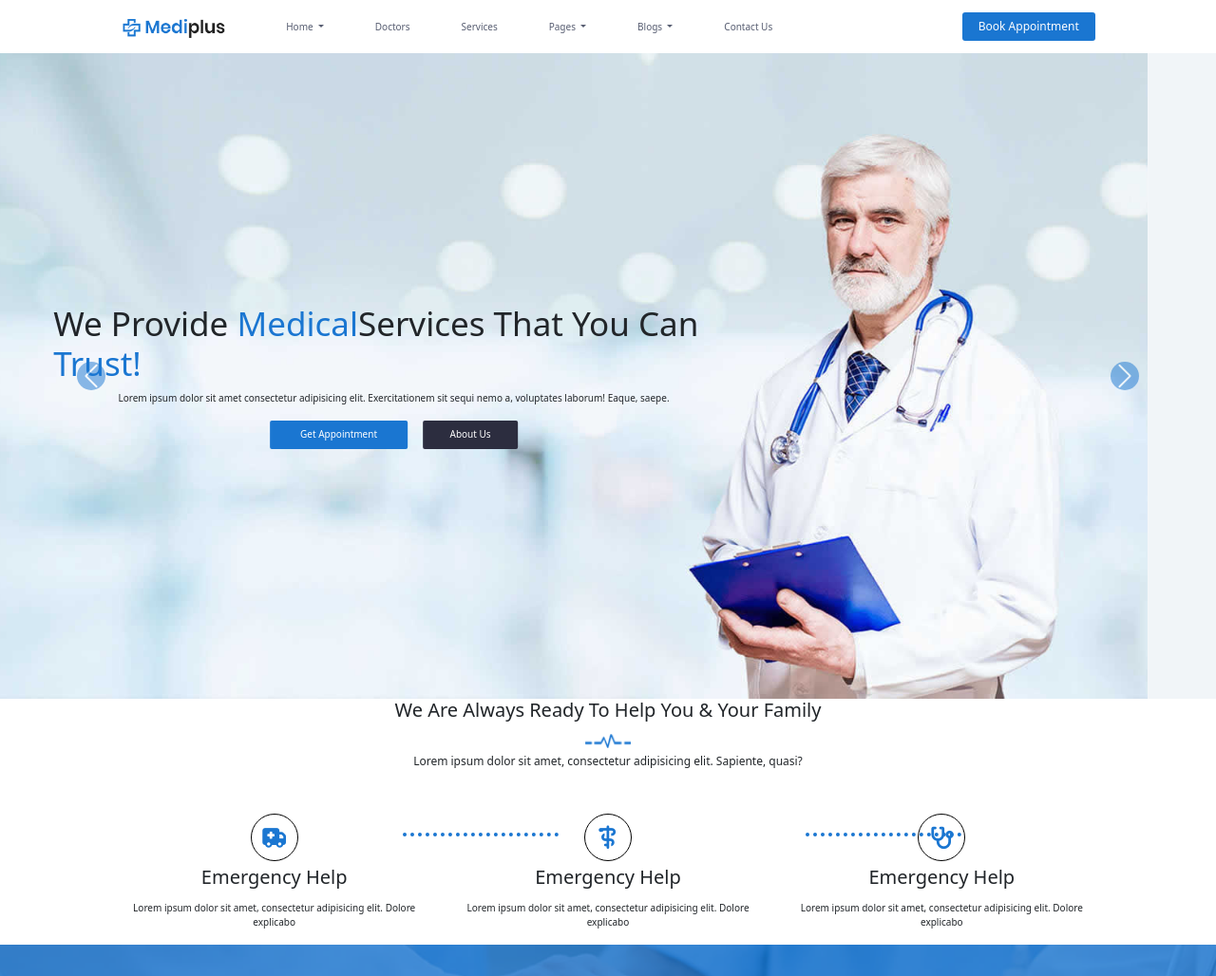
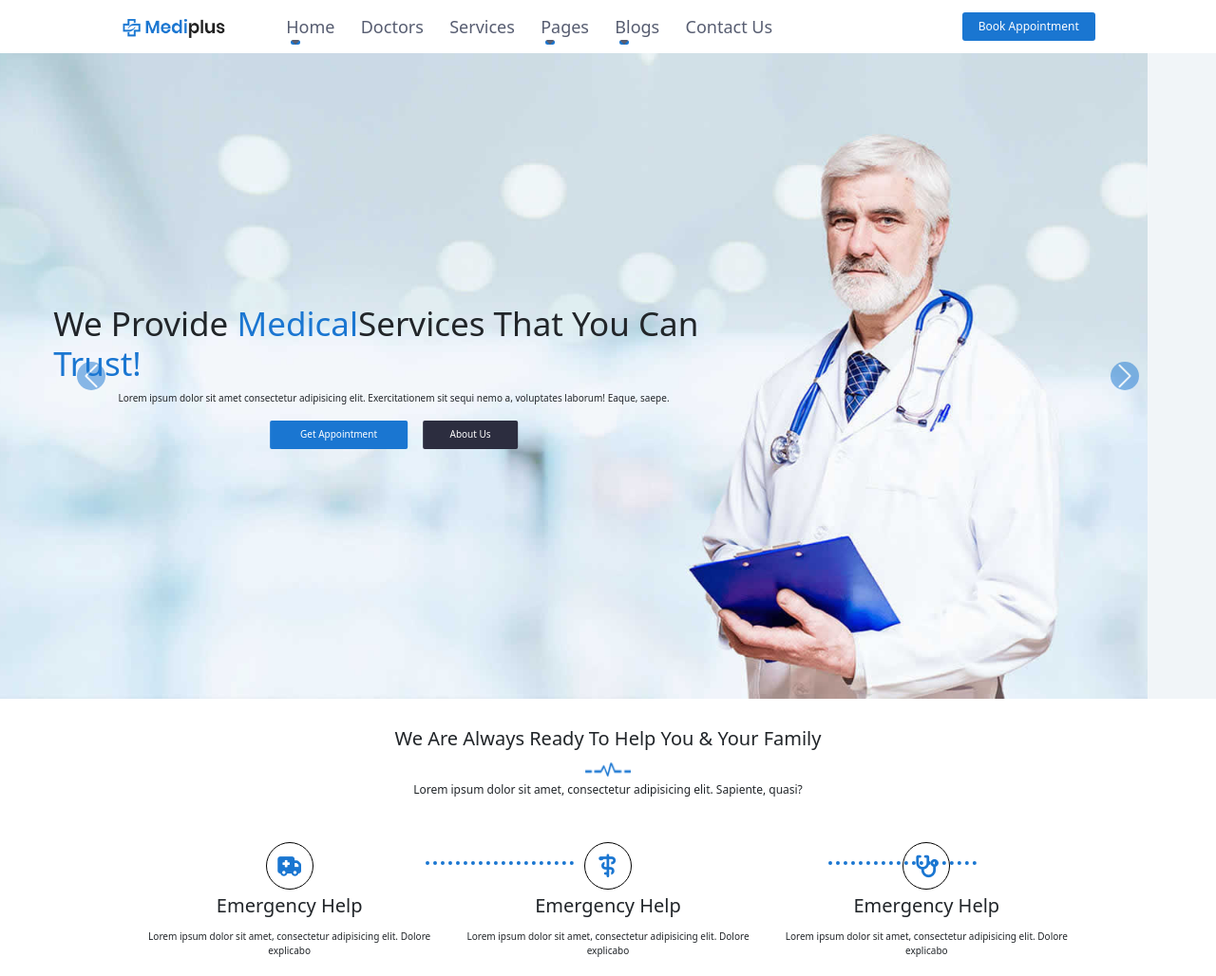
Before and after one commit to yahyajmilou99/final-project-css-Yahya-Jmilou, a plain HTML site: page index.html in a window 1280 px wide. Shown: the top 1028 px of the page at 95% size. Drawn offline with nearby package versions, Linux system fonts and the light colour scheme.

Commit message:
some updates

```diff
--- a/src/sass/Modules/home/_header.sass
+++ b/src/sass/Modules/home/_header.sass
@@ -18,15 +18,56 @@
 .navbar-collapse
     font-size: 10px !important
 
+
 .navbar-nav
     width: 40vw !important
+    &:hover
+        color: $blue !important
+    .nav_links
+        position: relative
+        &::after
+            content: ""
+            position: absolute
+            left: 0vw
+            bottom: -30%
+            width: 0
+            background-color: $blue
+            height: 4px !important
+            border-radius: 4px !important
+            transition: 0.5s
+        &:hover::after
+            width: 100%
+
+
 
 .nav_links
     color: #575d71 !important
     transition: 0.3s !important
     text-decoration: none
-    &:hover
-        color: $blue !important
+    font-size: 18px !important
+
+    // &:hover
+    //     color: $blue !important
+    // a
+    //     position: relative
+    //     &::after
+    //         content: ""
+    //         position: absolute
+    //         left: 0vw
+    //         bottom: -30%
+    //         width: 0
+    //         background: $blue
+    //         height: 4px
+    //         border-radius: 4px
+    //         transition: ease-in-out 0.3s
+
+
+    //     &:hover::after
+    //         width: 100%
+
+
+
+
 
 .nav_adidas
     display: none !important
--- a/src/sass/Modules/home/_main.sass
+++ b/src/sass/Modules/home/_main.sass
@@ -68,6 +68,7 @@
     display: flex !important
     flex-direction: column !important
     align-items: center !important
+    padding: 30px !important
 
 .section_2_container
     height: fit-content
@@ -422,14 +423,20 @@
     .slider_1
         background-image: url(../img/slider.jpg)
         background: !important
+        background-size: contain
+        background-repeat: no-repeat
         height: fit-content !important
 
     .slider_2
         background-image: url(../img/slider2.jpg)
         height: fit-content !important
+        background-size: contain
+        background-repeat: no-repeat
     .slider_3
         background-image: url(../img/slider3.jpg)
         height: fit-content !important
+        background-size: contain
+        background-repeat: no-repeat
 
     .slider_1_container
         width: 100% !important
@@ -750,8 +757,6 @@
         font-size: 80px !important
 
     .price
-        p
-
         span
             font-size: 40px  !important
             color: $blue
```
Also changed, not shown: public/css/app.css, 1 other file.
